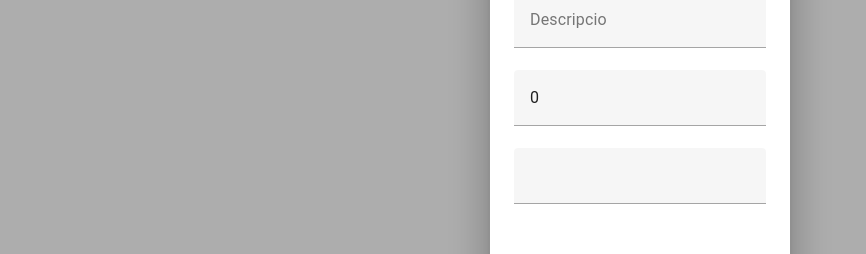
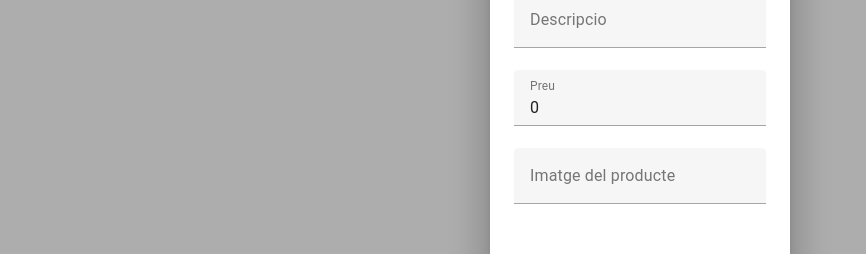
Before and after one commit to Samgarhur/FastFoodAppWeb, a Vue app in the folder Mo7/: page /gestioproductes in a window 1280 px wide. Both pictures are taken after a click on the button "AFEGIR PRODUCTE". Shown: the part 324-578 px from the top of the page, without its empty margins (0-866 px from the left). Built offline with nearby package versions, Linux system fonts and the light colour scheme; no server answers.

Commit message:
Corregidos modificar,eliminar,editar productos

```diff
--- a/Mo7/src/components/GestioProductes.vue
+++ b/Mo7/src/components/GestioProductes.vue
@@ -10,8 +10,8 @@
         <v-card-text>
           <v-text-field v-model="nouProducte.nom" label="Nom producte"></v-text-field>
           <v-text-field v-model="nouProducte.descripcio" label="Descripcio"></v-text-field>
-          <v-text-field v-model="nouProducte.preu" label=""></v-text-field>
-          <v-text-field v-model="nouProducte.foto" label="" required></v-text-field>
+          <v-text-field v-model="nouProducte.preu" label="Preu"></v-text-field>
+          <v-text-field v-model="nouProducte.foto" label="Imatge del producte" required></v-text-field>
         </v-card-text>
         <v-card-actions>
           <v-btn @click="afegirProducte">Agegir producte</v-btn>
@@ -37,7 +37,9 @@
               <v-text-field v-model="producteEditat.nom" label="Nom del producte"></v-text-field>
               <v-text-field v-model="producteEditat.descripcio" label="Descripcio del producte"></v-text-field>
               <v-text-field v-model="producteEditat.preu" label="Preu del producte"></v-text-field>
-          <v-text-field v-model="producteEditat.foto" label="Posa la URL de la imatge del producte" required></v-text-field>
+              <v-text-field v-model="producteEditat.foto" label="Posa la URL de la imatge del producte"
+                required></v-text-field>
+              <v-switch v-model="producteEditat.modificarFoto" :class="{ 'correcte': producteEditat.modificarFoto }" label="Vols modificar la imatge?"></v-switch>
             </v-card-text>
             <v-card-actions>
               <v-btn @click="editarProducte()">Modificar producte</v-btn>
@@ -60,8 +62,7 @@
             </v-card-actions>
           </v-card>
         </v-dialog>
-        <v-btn @click="activarDesactivarProducte(producte.id_producte)">{{ producte.estat ? 'Desactivar' : 'Activar'
-        }}</v-btn>
+        <v-btn @click="activarDesactivarProducte(producte.id_producte)">{{ producte.estat ? 'Desactivar' :'Activar'}}</v-btn>
       </v-card-actions>
     </v-card>
   </v-container>
@@ -89,7 +90,8 @@ export default {
         descripcio: "",
         preu: 0,
         estat: 1,
-        foto: ""
+        foto: "",
+        modificarFoto:false
       },
       dialogCrearProducte: false, // Controla la visibilidad del diálogo de crear producto
       dialogEliminarProducte: false, // Controla la visibilidad del diálogo de eliminar producto
@@ -113,6 +115,7 @@ export default {
           this.productes = response;
         });
       });
+      this.dialogEditarProducte = false;
     },
     agafarDadesProducte(producte) {
       this.producteEditat.nom = producte.nom;
@@ -160,7 +163,7 @@ export default {
         bytes[i] = binaryString.charCodeAt(i);
       }
       const blob = new Blob([bytes], { type: "image/jpeg" }); // Ajusta el tipo MIME según tu imagen
-      this.producteEditat.foto=URL.createObjectURL(blob)
+      this.producteEditat.foto = URL.createObjectURL(blob)
       return URL.createObjectURL(blob);
     }
   },
@@ -172,4 +175,10 @@ export default {
 }
 </script>
 
-<style></style>
+<style>
+/*Para cambiar el color del boton para selecionar si cambiar imagen o no*/
+.correcte {
+  color: green;
+}
+
+</style>
```
Also changed, not shown: 2 other files (tests, documents, lock files or other folders). Lines whose indentation alone changed are shown as unchanged.
